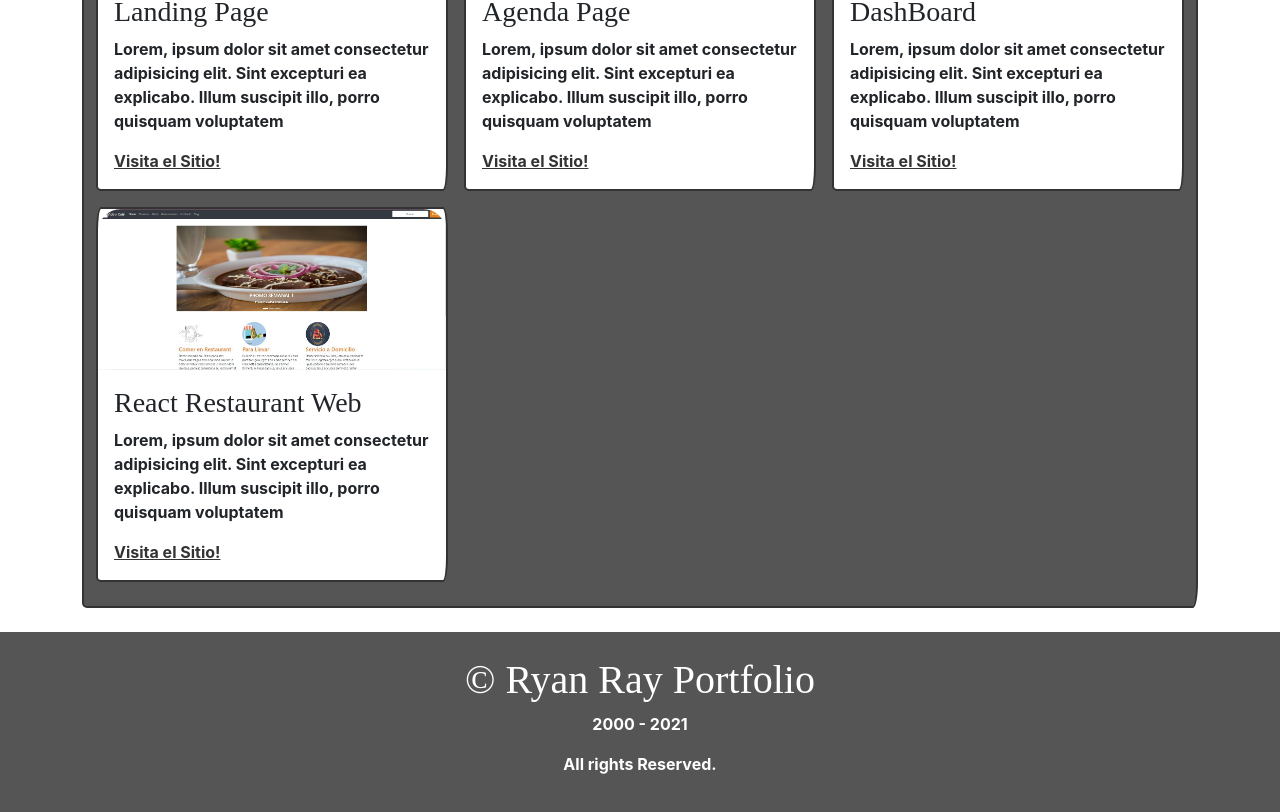
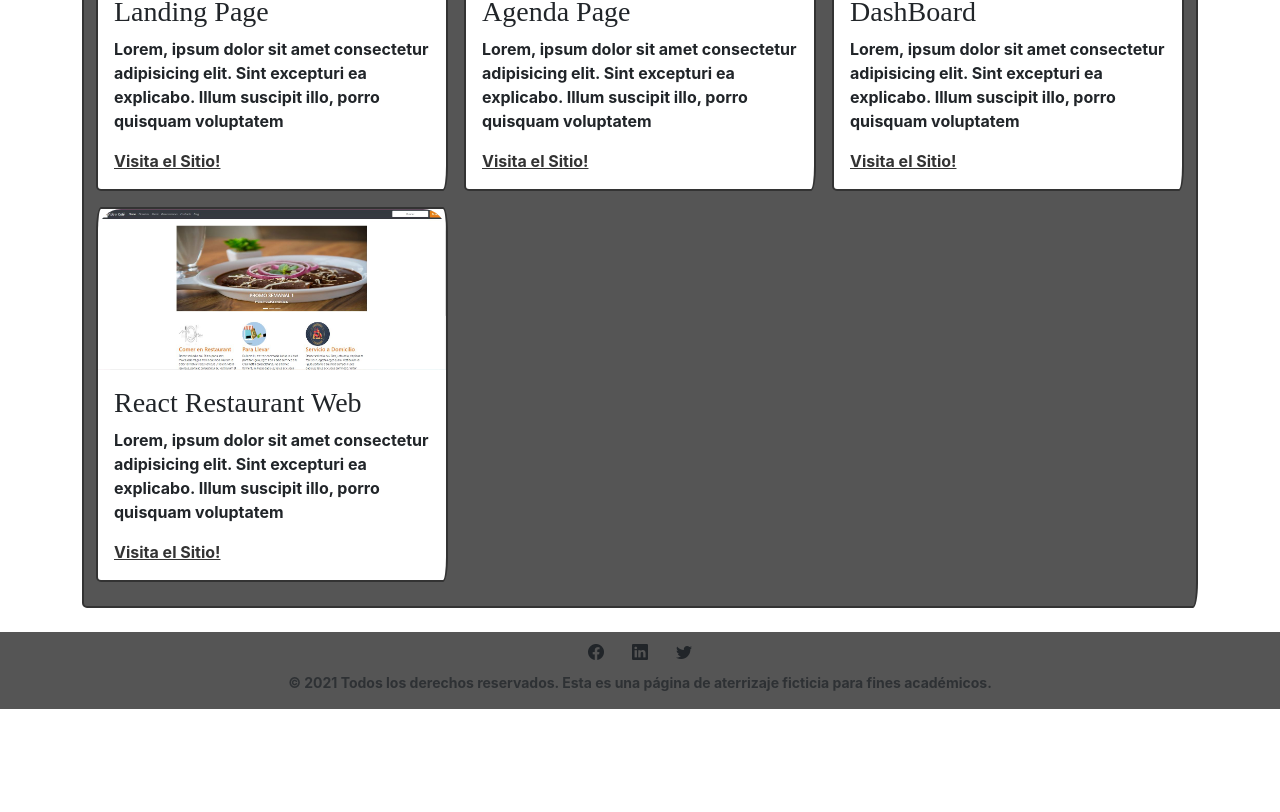
Before and after one commit to BetLopGlz/portafolio, a Next.js app: page / in a window 1280 px wide. Shown: the part 1456-2268 px from the top of the page. After the commit the page ends 2165 px from the top, so only its background shows below. Built offline with nearby package versions, Linux system fonts and the light colour scheme; a small style sheet from the web is missing; a web font is replaced by a local one.

Commit message:
adding links an buttons to social media

```diff
--- a/components/Layout.js
+++ b/components/Layout.js
@@ -42,13 +42,28 @@ const Layout = ({ children, title, footer = true, dark = false }) => {
       </main>
 
       {footer && (
-        <footer className="bg-dark text-light text-center">
-          <div className="container p-4">
-            <h1>&copy; Ryan Ray Portfolio</h1>
-            <p>2000 - {new Date().getFullYear()}</p>
-            <p>All rights Reserved.</p>
-          </div>
-        </footer>
+       <footer className="bg-dark text-light text-center">
+       <div class="row">
+         <div class="col-6 col-md">
+
+             <a target="_blank"  href="https://www.facebook.com/bettyluboop" class="btn btn-block btn-social btn-facebook">
+               <span class="bi bi-facebook"></span>
+             </a>
+             <a  target="_blank" href="https://www.linkedin.com/in/beatriz-lpz-glz/" class="btn btn-block btn-social btn-linkedin">
+               <span class="bi bi-linkedin"></span>
+             </a>
+             <a  target="_blank" href="https://twitter.com/Bettylu_Boop" class="btn btn-block btn-social btn-twitter">
+               <span class=" bi bi-twitter"></span>
+             </a>
+
+
+           <small class="d-block mb-3 text-muted">© 2021 Todos los derechos reservados. Esta es una página de aterrizaje ficticia para fines académicos.</small>
+         </div>
+
+
+
+       </div>
+     </footer>
       )}
     </div>
   );
--- a/package.json
+++ b/package.json
@@ -10,6 +10,7 @@
   "author": "",
   "license": "ISC",
   "dependencies": {
+    "bootstrap-icons": "^1.7.1",
     "bootswatch": "^5.1.3",
     "next": "^12.0.4",
     "nprogress": "^0.2.0",
--- a/pages/_app.js
+++ b/pages/_app.js
@@ -1,6 +1,6 @@
 import 'bootswatch/dist/sketchy/bootstrap.min.css';
 import  '../global.css';
-
+import 'bootstrap-icons/font/bootstrap-icons';
 function MyApp({ Component, pageProps }) {
     return <Component {...pageProps} />
   }
--- a/pages/_document.js
+++ b/pages/_document.js
@@ -12,6 +12,7 @@ class MyDocument extends Document {
             rel="stylesheet"
             href="https://cdnjs.cloudflare.com/ajax/libs/nprogress/0.2.0/nprogress.css"
           />
+          <link rel="stylesheet" href="https://cdn.jsdelivr.net/npm/bootstrap-icons@1.5.0/font/bootstrap-icons.css"></link>
         </Head>
         <body>
           <Main />
--- a/pages/index.js
+++ b/pages/index.js
@@ -106,7 +106,7 @@ const Index = ()=>(
                     <div className="card-body">
                       <h3>{name}</h3>
                       <p>{description}</p>
-                      <a href={url}>Visita el Sitio!</a>
+                      <a  target="_blank" href={url}>Visita el Sitio!</a>
                     </div>
                   </div>
                 </div>
```
Also changed, not shown: 1 other file (tests, documents, lock files or other folders).
